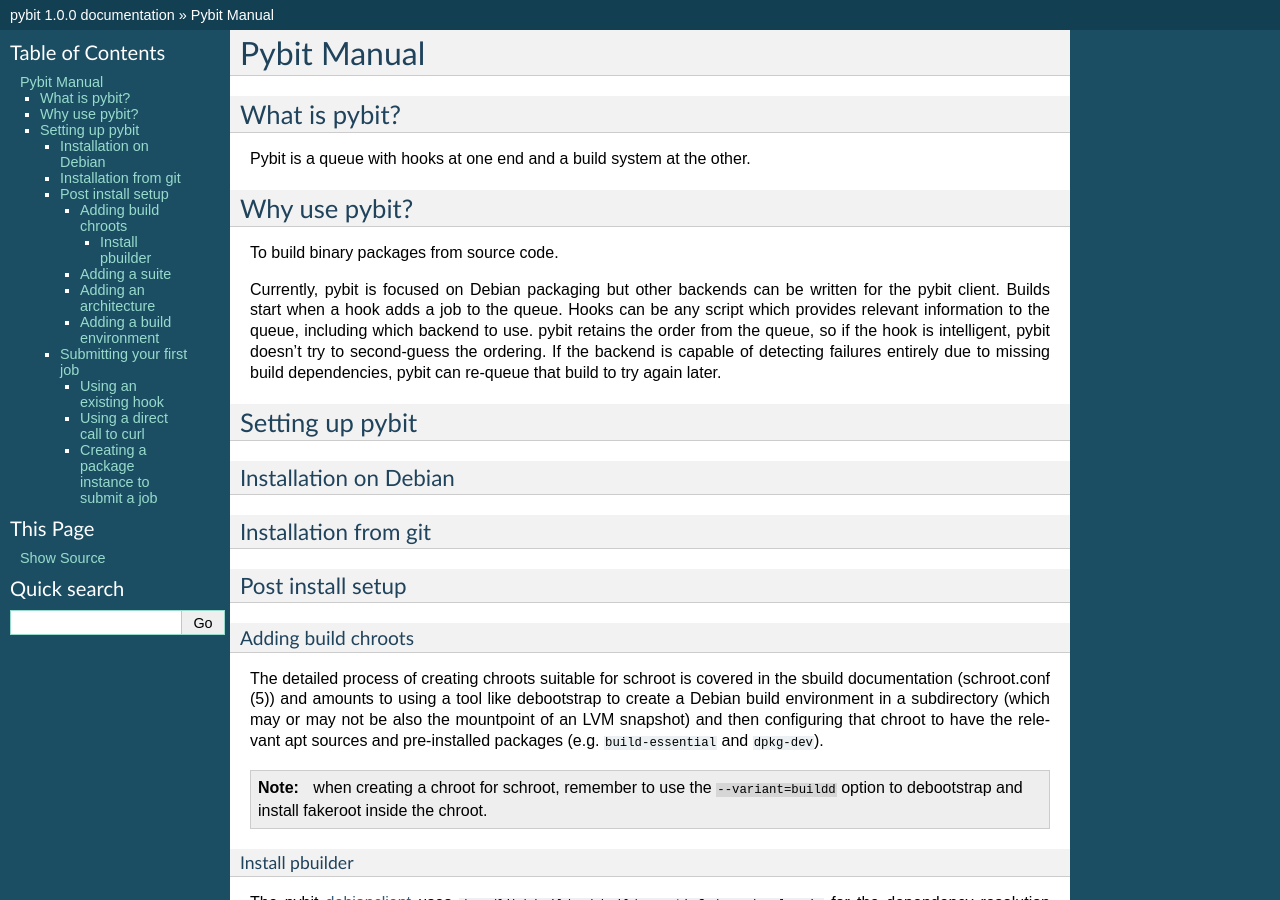
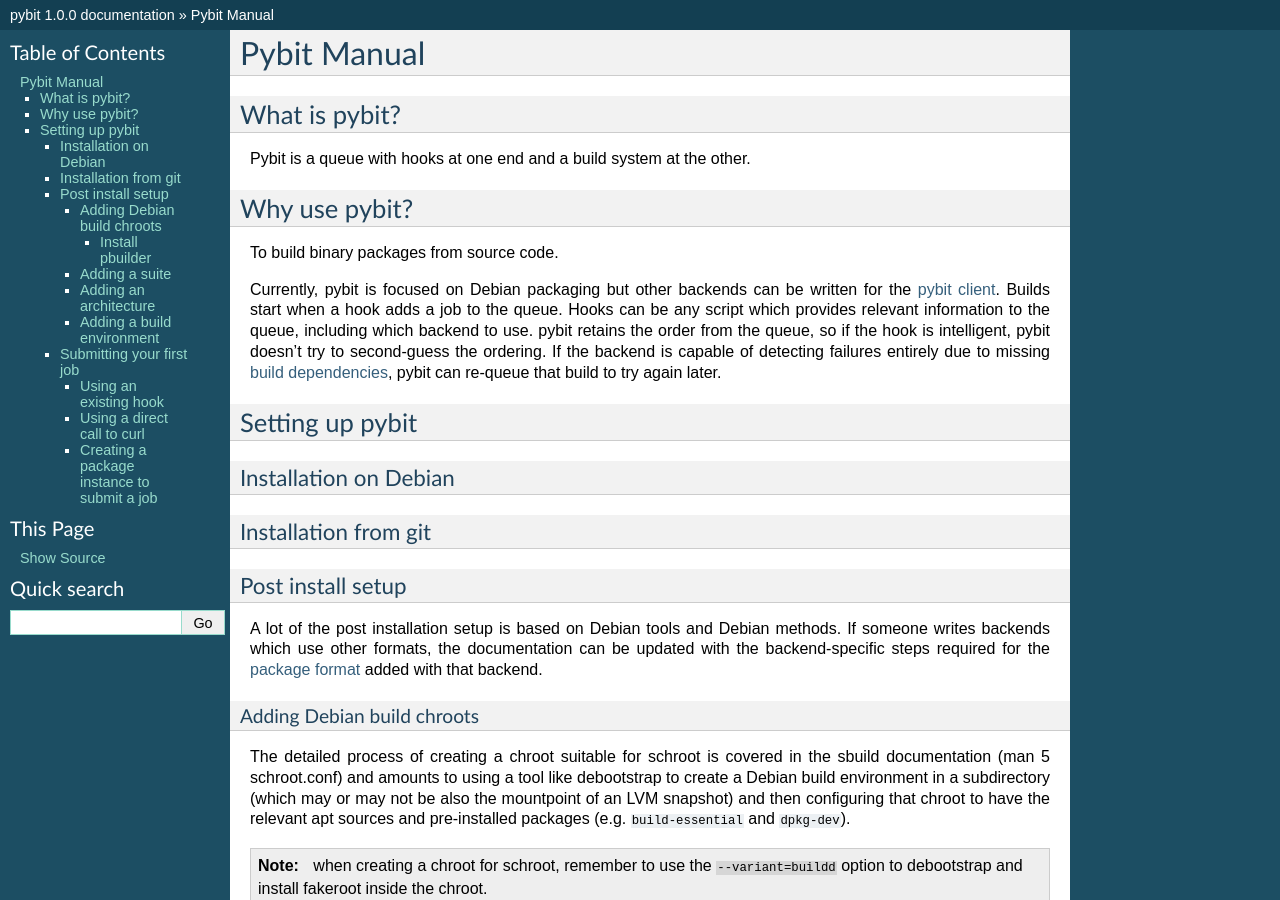
Before and after one commit to nicholasdavidson/pybit, a Sphinx documentation site: the page built from doc/index.rst, in a window 1280 px wide and 900 px high. Built offline with Sphinx 7.4.7, drawn with Linux system fonts in a browser that asks for light colours.

Commit message:
adding some content ported from the manpage, needs expansion.

```diff
--- a/doc/index.rst
+++ b/doc/index.rst
@@ -14,12 +14,12 @@
 To build binary packages from source code.
 
 Currently, pybit is focused on Debian packaging but other backends can
-be written for the pybit client. Builds start when a hook adds a job to
+be written for the :term:`pybit client`. Builds start when a hook adds a job to
 the queue. Hooks can be any script which provides relevant information
 to the queue, including which backend to use. pybit retains the order
 from the queue, so if the hook is intelligent, pybit doesn't try to
 second-guess the ordering. If the backend is capable of detecting
-failures entirely due to missing build dependencies, pybit can re-queue
+failures entirely due to missing :term:`build dependencies`, pybit can re-queue
 that build to try again later.
 
 Setting up pybit
@@ -34,12 +34,17 @@
 Post install setup
 ==================
 
-Adding build chroots
---------------------
+A lot of the post installation setup is based on Debian tools and Debian
+methods. If someone writes backends which use other formats, the
+documentation can be updated with the backend-specific steps required for
+the :term:`package format` added with that backend.
 
-The detailed process of creating chroots suitable for schroot is covered
-in the sbuild documentation (schroot.conf (5)) and amounts to using a
-tool like debootstrap to create a Debian build environment in a
+Adding Debian build chroots
+---------------------------
+
+The detailed process of creating a :term:`chroot` suitable for :term:`schroot` is covered
+in the :term:`sbuild` documentation (man 5 schroot.conf) and amounts to using a
+tool like :term:`debootstrap` to create a Debian build environment in a
 subdirectory (which may or may not be also the mountpoint of an LVM
 snapshot) and then configuring that chroot to have the relevant apt
 sources and pre-installed packages (e.g. ``build-essential`` and ``dpkg-dev``).
```
Also changed, not shown: doc/glossary.rst (+18 -0 lines).
